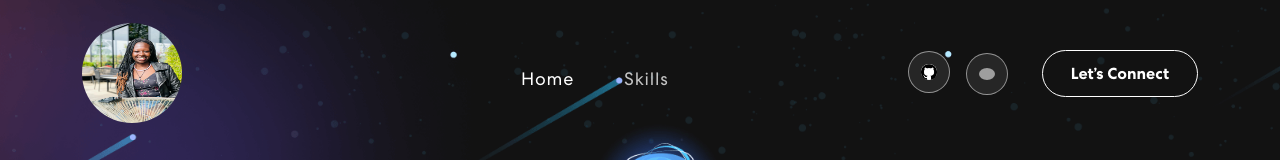
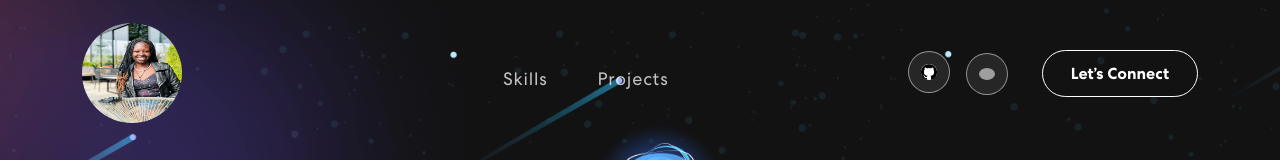
Before and after one commit to mayarrrrrr/Mayar_Portfolio, a React (Vite) app: page / in a window 1280 px wide. Shown: the top 160 px of the page. Built offline with nearby package versions, Linux system fonts and the light colour scheme; grey boxes are pictures that could not be loaded.

Commit message:
modified projects section

```diff
--- a/src/components/NavBar.jsx
+++ b/src/components/NavBar.jsx
@@ -45,15 +45,7 @@ export const NavBar = () => {
 
         <Navbar.Collapse id="basic-navbar-nav">
           <Nav className="ms-auto">
-            <Nav.Link
-              href="#home"
-              className={
-                activeLink === "home" ? "active navbar-link" : "navbar-link"
-              }
-              onClick={() => onUpdateActiveLink("home")}
-            >
-              Home
-            </Nav.Link>
+
             <Nav.Link
               href="#skills"
               className={
@@ -62,6 +54,16 @@ export const NavBar = () => {
               onClick={() => onUpdateActiveLink("skills")}
             >
               Skills
+            </Nav.Link>
+
+            <Nav.Link
+              href="#projects"
+              className={
+                activeLink === "projects" ? "active navbar-link" : "navbar-link"
+              }
+              onClick={() => onUpdateActiveLink("project")}
+            >
+              Projects
             </Nav.Link>
             {/* <Nav.Link
               href="#projects"
```
